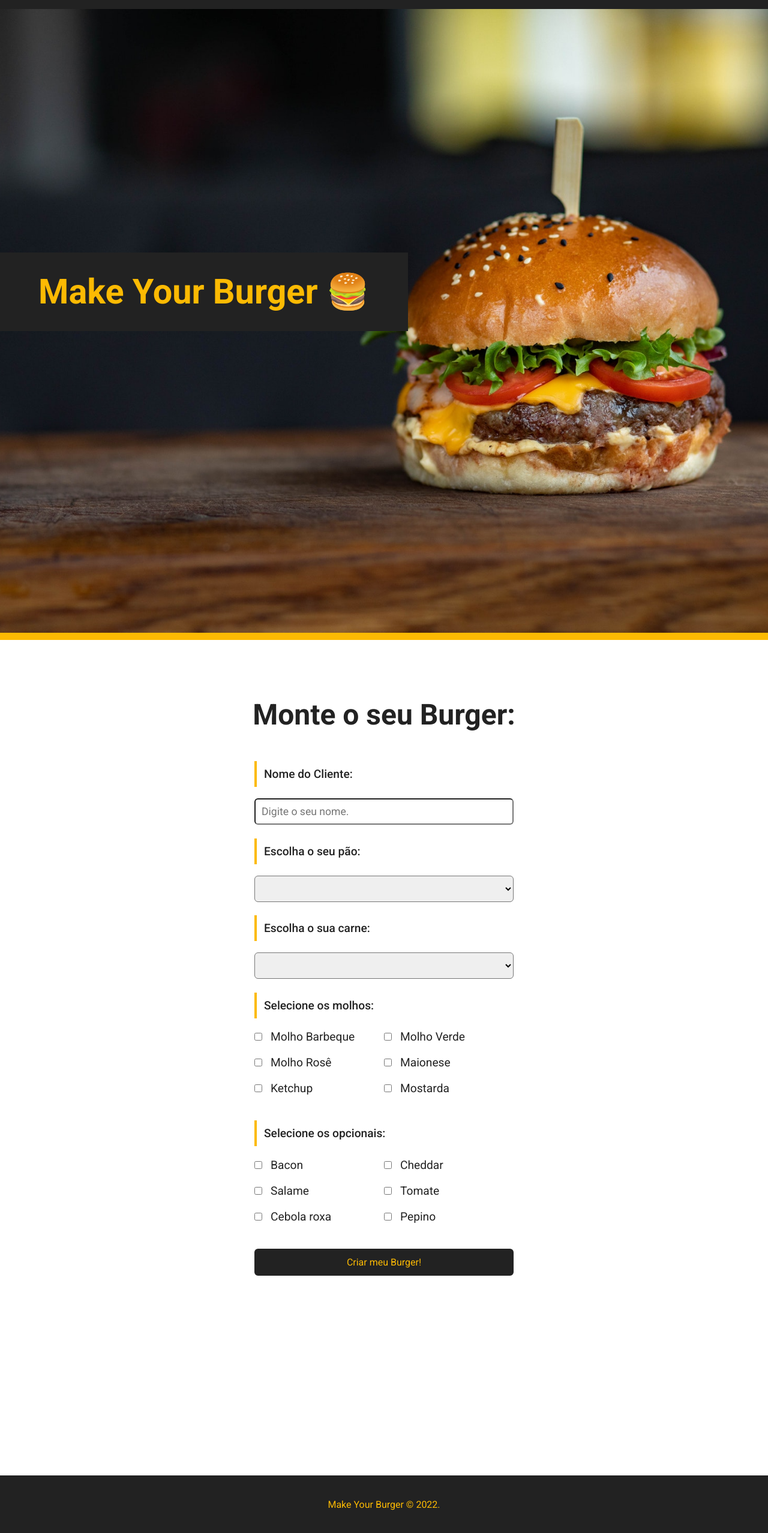
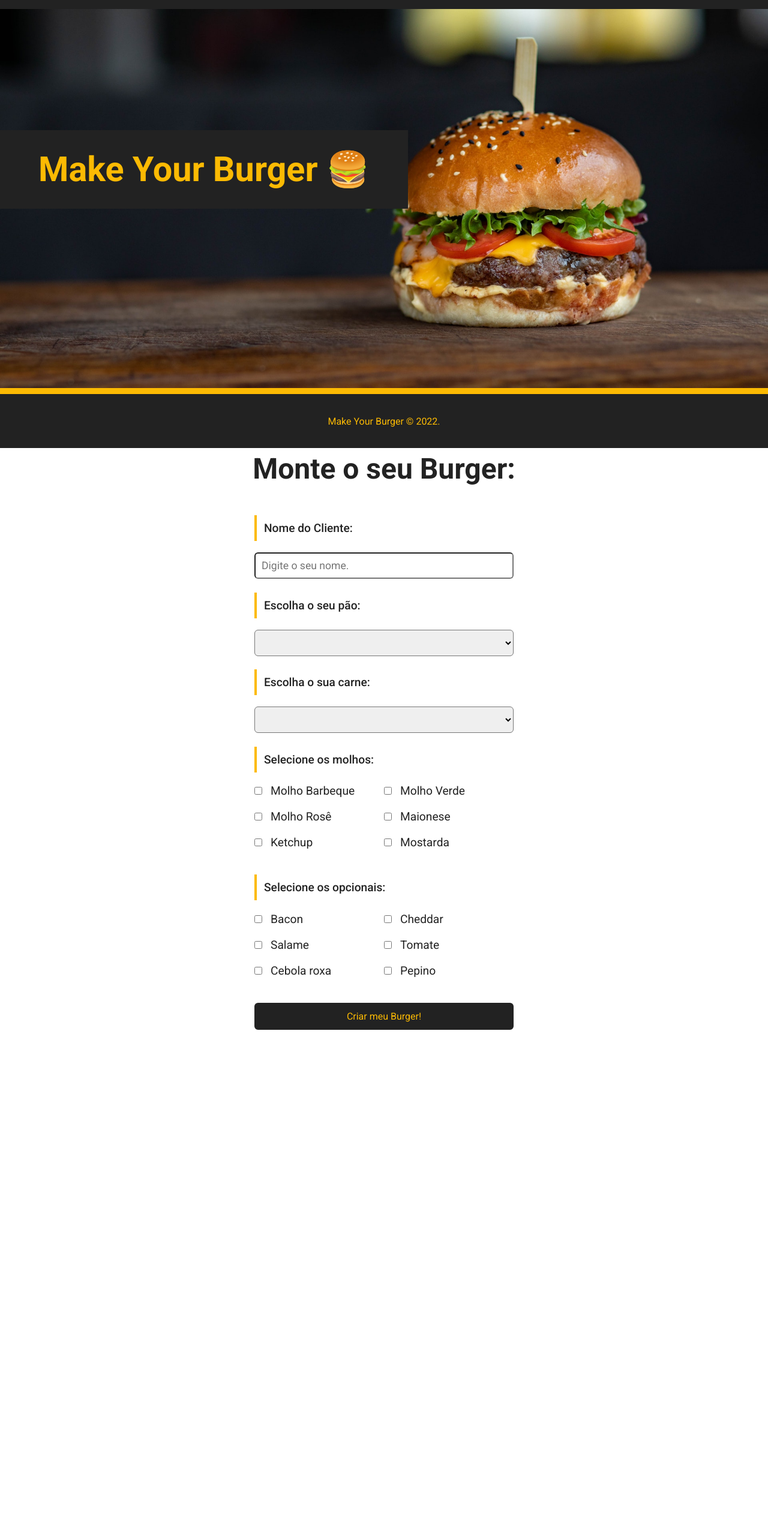
Before and after one commit to silv4b/burger-maker, a Vue app: page / in a window 1280 px wide. Shown: the part 53-2609 px from the top of the page at 60% size. After the commit the page ends 1930 px from the top, so only its background shows below. Built offline with nearby package versions, Linux system fonts and the light colour scheme; data requests are answered from the project's data file.

Commit message:
Pequenas mundanças visuais.

```diff
--- a/db/db.json
+++ b/db/db.json
@@ -133,32 +133,8 @@
       "molhos": [
         "Molho Barbeque"
       ],
-      "status": "Solicitado",
+      "status": "Produção",
       "id": 2
-    },
-    {
-      "nome": "Manoela",
-      "carne": "Veggie burger",
-      "pao": "3 Queijos",
-      "opcionais": [],
-      "molhos": [
-        "Molho Barbeque"
-      ],
-      "status": "Produção",
-      "id": 3
-    },
-    {
-      "nome": "Josefia",
-      "carne": "Maminha",
-      "pao": "Italiano Branco",
-      "opcionais": [
-        "Bacon"
-      ],
-      "molhos": [
-        "Molho Barbeque"
-      ],
-      "status": "Solicitado",
-      "id": 4
     },
     {
       "nome": "Daniel",
--- a/public/index.html
+++ b/public/index.html
@@ -15,6 +15,33 @@
   </noscript>
   <div id="app"></div>
   <!-- built files will be auto injected -->
+  <footer class="footer">
+    <div class="footer_contents">
+      Make Your Burger &copy; 2022.
+    </div>
+    <!-- <p>Make Your Burger &copy; 2022.</p> -->
+  </footer>
 </body>
 
+<style>
+  .footer {
+    height: 90px;
+    width: 100%;
+    background-image: none;
+    background-repeat: repeat;
+    background-attachment: scroll;
+    background-position: 0% 0%;
+    position: fixed;
+    bottom: 0pt;
+    left: 0pt;
+
+    background-color: #222;
+    color: #FCBA03;
+
+    display: flex;
+    align-items: center;
+    justify-content: center;
+  }
+</style>
+
 </html>
--- a/src/App.vue
+++ b/src/App.vue
@@ -1,17 +1,14 @@
 <template>
   <NavBar :logo="logo_src" />
   <router-view />
-  <Footer />
 </template>
 
 <script>
 import NavBar from "./components/NavBar.vue";
-import Footer from "./components/Footer.vue";
 
 export default {
   components: {
     NavBar,
-    Footer,
   },
   data() {
     return {
--- a/src/components/Banner.vue
+++ b/src/components/Banner.vue
@@ -15,19 +15,19 @@ export default {
   background-image: url("../../public/img/burger.jpg");
   background-size: cover;
   background-position: center center;
-  height: 1120px;
+  height: calc(100vh - 90px); /* For 100% screen height */
+  /*width: 100vw; /* For 100% screen width */
   display: flex;
   align-items: center;
   justify-content: flex-start;
-  border-bottom: 12px solid #fcba03;
+  border-bottom: 10px solid #fcba03;
 }
 
 #main-banner h1 {
-	color: #fcba03;
-	text-align: center;
-	font-size: 3.6rem;
-	background-color: #222;
-	padding: 2rem 4rem;
+  color: #fcba03;
+  text-align: center;
+  font-size: 3.6rem;
+  background-color: #222;
+  padding: 2rem 4rem;
 }
-
 </style>
--- a/src/components/BurgerForm.vue
+++ b/src/components/BurgerForm.vue
@@ -166,6 +166,7 @@ export default {
 <style scoped>
 #burger-form {
   max-width: 27rem;
+  margin-bottom: 10rem !important;
   margin: 0 auto;
 }
 
--- a/src/components/Dashboard.vue
+++ b/src/components/Dashboard.vue
@@ -73,6 +73,9 @@ export default {
     };
   },
   methods: {
+    /** nome da funcão que também é chamada através do $emit
+     * no componente de mensagens, pelo mesmo nome.
+     */
     cleanMessage() {
       console.log("BOTÃO CLICADO!");
       this.msg = "";
--- a/src/components/Footer.vue
+++ b/src/components/Footer.vue
@@ -12,7 +12,7 @@ export default {
 
 <style scoped>
 #footer {
-  position: absolute;
+  margin-top: max;
   height: 6rem;
   background-color: #222;
   border-top: #FCBA03;
@@ -21,6 +21,5 @@ export default {
   align-items: center;
   justify-content: center;
   width: 100%;
-  margin-top: 35.7vh;
 }
 </style>
--- a/src/components/NavBar.vue
+++ b/src/components/NavBar.vue
@@ -1,8 +1,8 @@
 <template>
   <div id="nav">
-    <router-link to="/" id="logo-url">
-      <img :src="logo" id="logo" />
-    </router-link>
+    <router-link to="/" id="logo-url"
+      ><img :src="logo" id="logo"
+    /></router-link>
     <router-link to="/">Início</router-link>
     <router-link to="/pedidos">Pedidos</router-link>
     <router-link to="/sobre">Sobre</router-link>
```
